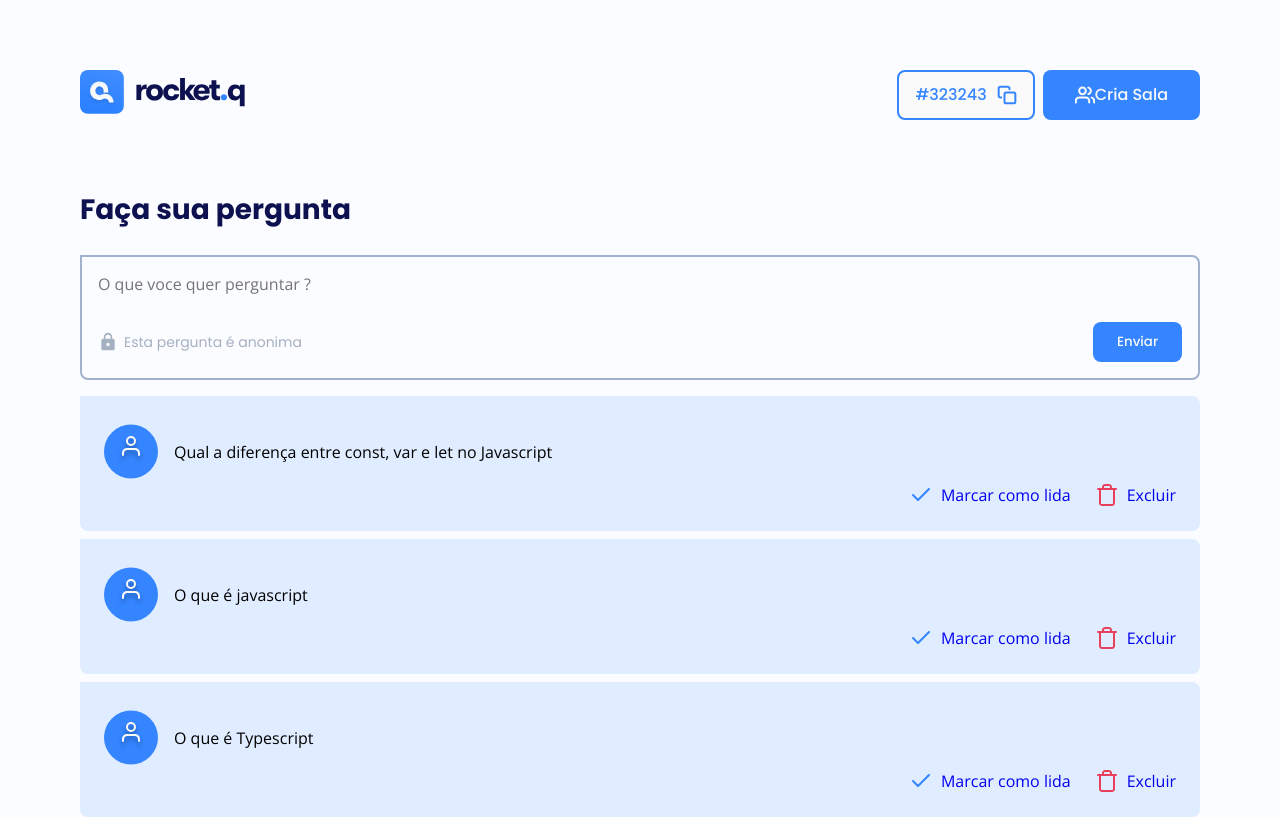
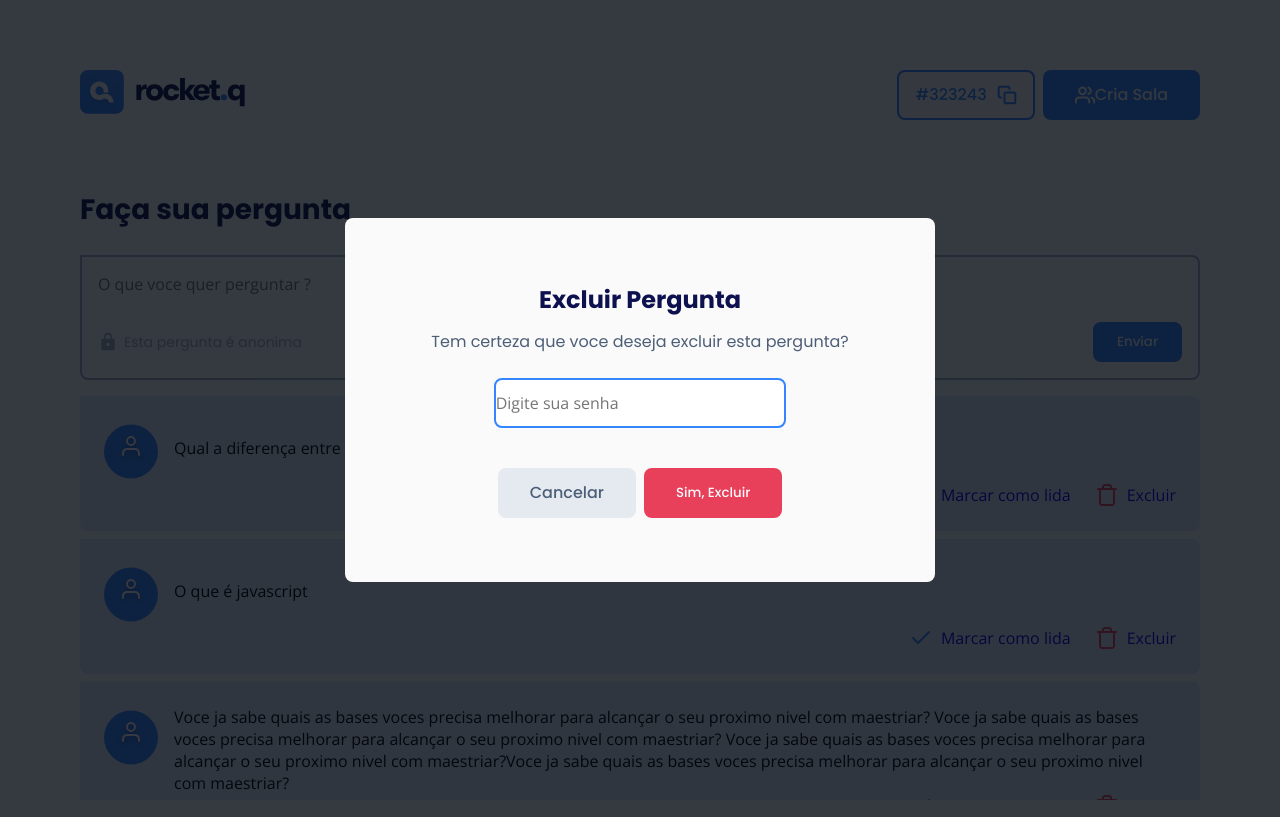
Before and after one commit to Hugovarellaa/Chapter-I, a web app: file room.html in a window 1280 px wide. Run offline with its HTML, style and script files only (its server is not run), Linux system fonts and the light colour scheme.

Commit message:
Terceira aula
Completa

```diff
--- a/room.html
+++ b/room.html
@@ -10,6 +10,7 @@
   <!-- CSS -->
   <link rel="stylesheet" href="./styles/global.css">
   <link rel="stylesheet" href="./styles/room.css">
+  <link rel="stylesheet" href="./styles/modal.css">
   <!-- Fontes -->
   <link href="https://fonts.googleapis.com/css2?family=Open+Sans&family=Poppins:wght@400;500;600;700&display=swap"
     rel="stylesheet">
@@ -85,10 +86,10 @@
           <div class="question-wrapper">
             <div class="question-content">
               <div class="user">
-                <img src="assets/user.svg"  alt="Avatar">
+                <img src="assets/user.svg" alt="Avatar">
               </div>
               <div class="question">
-                <p>O que é javascript</p>
+                <p>O que é javascript
               </div>
             </div>
             <div class="action">
@@ -107,13 +108,18 @@
           <div class="question-wrapper">
             <div class="question-content">
               <div class="user">
-                <img src="assets/user.svg"  alt="Avatar">
+                <img src="assets/user.svg" alt="Avatar">
               </div>
               <div class="question">
-                <p>O que é Typescript</p>
+                <p>
+                  Voce ja sabe quais as bases voces precisa melhorar para alcançar o seu proximo nivel com maestriar?
+                  Voce ja sabe quais as bases voces precisa melhorar para alcançar o seu proximo nivel com maestriar?
+                  Voce ja sabe quais as bases voces precisa melhorar para alcançar o seu proximo nivel com
+                  maestriar?Voce ja sabe quais as bases voces precisa melhorar para alcançar o seu proximo nivel com
+                  maestriar?
+                </p>
               </div>
             </div>
-
             <div class="action">
               <a href="#" class="check">
                 <img src="assets/check.svg" alt="Marcar como lida">
@@ -125,7 +131,23 @@
               </a>
             </div>
 
+          </div>
 
+          <div class="question-wrapper read">
+            <div class="question-content">
+              <div class="user">
+                <img src="assets/user.svg" alt="Avatar">
+              </div>
+              <div class="question">
+                <p>O que é Typescript</p>
+              </div>
+            </div>
+            <div class="action">
+              <a href="#" class="delete">
+                <img src="assets/trash.svg" alt="Ecluir">
+                Excluir
+              </a>
+            </div>
           </div>
 
         </div>
@@ -133,6 +155,28 @@
     </main>
 
   </div>
+
+  <!------ MODAL-------->
+
+  <div class="modal-wrapper">
+    <div class="modal">
+      <h2>Excluir Pergunta</h2>
+      <p>Tem certeza que voce deseja excluir esta pergunta?</p>
+
+      <form action="#">
+        <label class="sr-only" for-id="password">Digite sua senha admin</label>
+        <input type="password" name="password" id="password" placeholder="Digite sua senha">
+
+        <div class="buttons">
+          <div class="button red" >Cancelar</div>
+          <button class="gray"> Sim, Excluir</button>
+        </div>
+      </form>
+
+    </div>
+  </div>
+
+
 </body>
 
 </html>
--- a/styles/global.css
+++ b/styles/global.css
@@ -25,7 +25,7 @@ html {
 }
 
 body {
-  display:flex;
+  display: flex;
   height: 100vh;
   background-color: var(--background);
 }
@@ -100,12 +100,27 @@ button.outlined,
   color: var(--blue);
   border: .2rem solid var(--blue);
 }
+
+button.red,
+.button.red {
+  background-color: var(--gray-light);
+  color: var(--gray-dark);
+}
+
+button.gray,
+.button.gray {
+  background-color: var(--red);
+  color: var(--white);
+}
+
+
+/****** HEADER  ******/
 .content header {
   width: 80%;
   margin: 3.5rem auto;
 }
 
-.content header img{
+.content header img {
   width: 16.7rem;
   margin: 3.5rem auto;
 }
--- /dev/null
+++ b/styles/modal.css
@@ -0,0 +1,57 @@
+.modal-wrapper{
+  position:fixed;
+  width:100vw;
+  height:100vh;
+  top: 0;
+  left: 0;
+  display: flex;
+
+  background-color: rgba(4,9,17, .8) /*var(--overlay)*/;
+
+}
+.modal-wrapper .modal{
+  width: min(59rem, 90%);
+  background-color: var(--white);
+  margin: auto;
+
+  border-radius: .8rem;
+  font-family: 'Poppins', sans-serif;
+  text-align: center;
+  padding: 6.4rem 8.6rem;
+
+}
+.modal-wrapper .modal h2 {
+  font-size: 2.4rem;
+  font-weight: 700;
+  margin-bottom: 1.2rem;
+  color: var(--black)
+}
+
+.modal-wrapper .modal p{
+  margin-bottom: 2.4rem;
+  color: var(--gray-dark)
+}
+.modal-wrapper .modal input {
+  margin-bottom: 4rem;
+  padding: 1.3 1.6rem;
+  border: .2rem solid var(--blue);
+  outline: none;
+  width: min(30.2rem, 70%)
+;}
+
+.modal-wrapper .modal .buttons{
+  display: flex;
+  align-items: center;
+  justify-content:center;
+
+}
+.modal-wrapper .modal .buttons > .button{
+  margin-right: .8rem;
+}
+
+
+.modal-wrapper .modal .buttons > button,
+.modal-wrapper .modal .buttons > .button{
+  padding: .3rem 3.2rem;
+
+}
--- a/styles/room.css
+++ b/styles/room.css
@@ -102,7 +102,7 @@ question-form form textarea::placeholder {
 
 .question-wrapper .question-content {
   display: flex;
-  align-items: center;
+  align-items: flex-start;
 }
 .question-wrapper .question-content .user{
   background: var(--blue);
@@ -112,6 +112,10 @@ question-form form textarea::placeholder {
 }
 .question-wrapper .question-content p{
   margin-left: 1.6rem;
+  word-break: break-word;
+  display: flex;
+  align-items: center;
+  min-height: 5.5rem;
 }
 
 .question-wrapper .action {
@@ -130,3 +134,12 @@ question-form form textarea::placeholder {
 .question-wrapper .action > a + a{
   margin-left: 2.4rem;
 }
+
+/****** Question Read ******/
+
+.question-wrapper.read{
+  background-color: var(--gray-medium);
+}
+.question-wrapper.read .question-content .user{
+  background-color: var(--gray-blue);
+}
```
